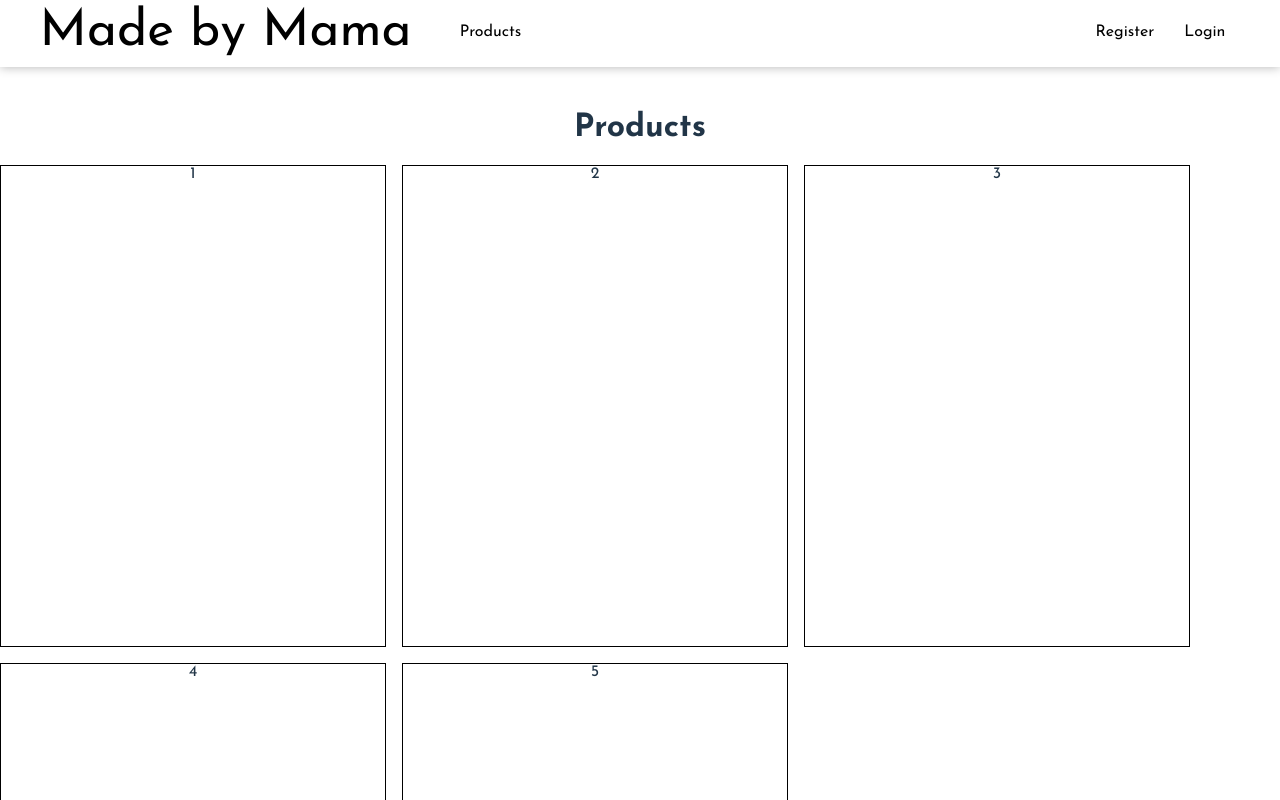
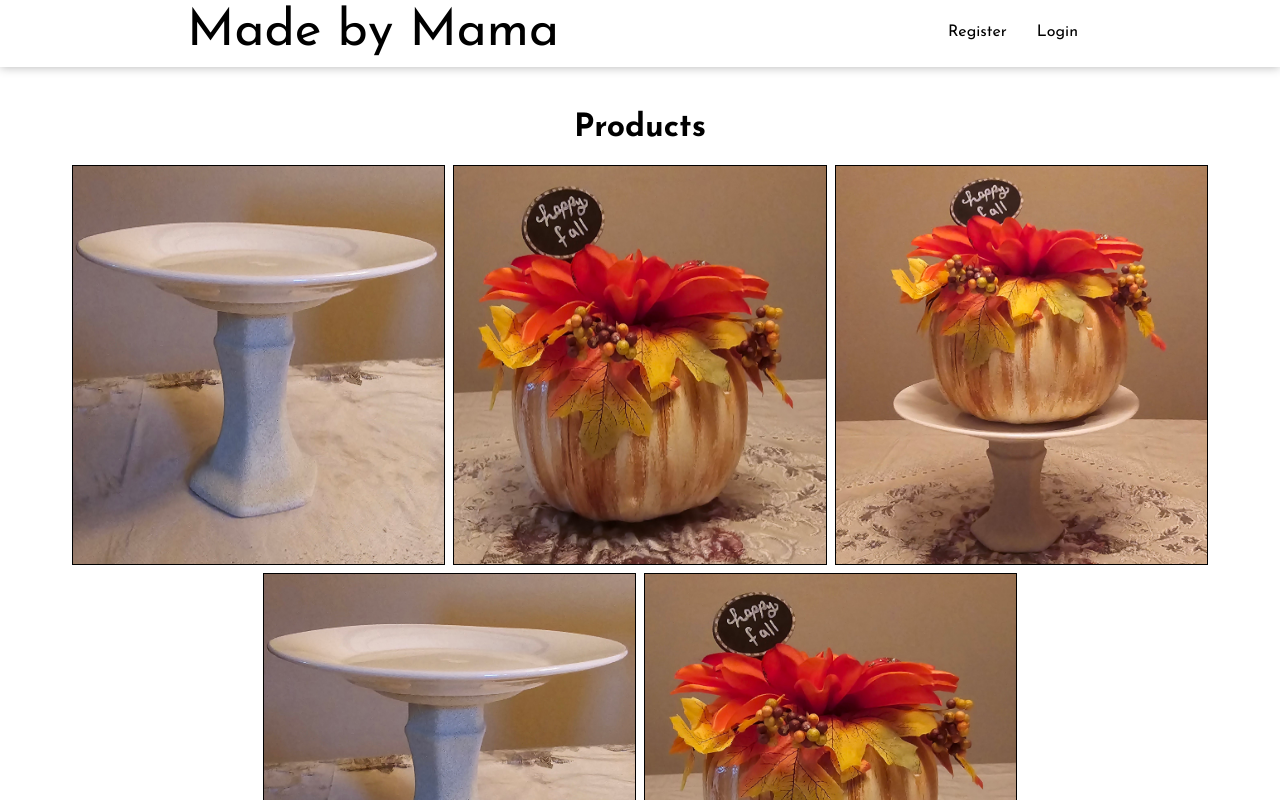
Before and after one commit to AladdinOmar61/mamas-home-crafts, a React (Vite) app: page /products in a window 1280 px wide. Built offline with nearby package versions, Linux system fonts and the light colour scheme.

Commit message:
made a basic products page that shows a gallery of images to be sold

```diff
--- a/src/Pages/Products/Products.css
+++ b/src/Pages/Products/Products.css
@@ -1,20 +1,17 @@
 .products-header {
     margin-top: 7rem;
-}
-
-.product-container {
-    margin: 0 auto;
+    color: black;
 }
 
 .product-gallery {
     display: flex;
     flex-wrap: wrap;
-    justify-content: flex-start;
-    gap: 1rem;
+    justify-content: center;
+    gap: 0.5rem;
 }
 
 .product-item {
-    height: 30rem;
-    width: 30vw;
+    height: auto;
+    width: 29%;
     border: solid black 1px;
 }
--- a/src/Pages/Products/Products.jsx
+++ b/src/Pages/Products/Products.jsx
@@ -1,22 +1,26 @@
-import './Products.css'
+import "./Products.css";
 import Header from "../../components/Header/Header";
+import plateStand from "../../assets/images/plateOnStand.jpg";
+import pumpkin from "../../assets/images/pumpkin.jpg";
+import platePumpkin from "../../assets/images/platePumpkinStand.jpg";
 
 function Products() {
+  const Prodimages = [
+    plateStand,
+    pumpkin,
+    platePumpkin,
+    plateStand,
+    pumpkin,
+  ];
+
   return (
     <div className="products-page">
       <Header />
       <h1 className="products-header">Products</h1>
-      <div className='product-container'>
-      <div className='product-gallery'>
-        <div className='product-item'>1</div>
-        <div className='product-item'>2</div>
-        <div className='product-item'>3</div>
-        <div className='product-item'>4</div>
-        <div className='product-item'>5</div>
-        {/* <div className='product-item'>6</div> */}
-        {/* <div className='product-item'>7</div> */}
-        {/* <div className='product-item'>8</div> */}
-      </div>
+      <div className="product-gallery">
+        {Prodimages.map((img, index) => (
+          <img key={index} className="product-item" src={img} />
+        ))}
       </div>
     </div>
   );
--- a/src/components/Header/Header.css
+++ b/src/components/Header/Header.css
@@ -5,15 +5,15 @@
   background: white;
   box-shadow: 0 0 10px rgba(0, 0, 0, 0.3);
   line-height: 1.3;
-  position: absolute;
+  position: fixed;
   width: 100vw;
   top: 0;
   z-index: 10;
-  gap: 30rem;
 }
 
 .header-nav {
   display: flex;
+  flex-direction: row;
   align-items: center;
   justify-content: space-evenly;
   gap: 3rem;
@@ -35,10 +35,16 @@
 .website-title {
   color: black;
   font-size: 3.2em;
+  white-space: nowrap;
+  text-decoration: none;
 }
 
 .website-title:hover {
   color: black;
+}
+
+.icons {
+  display: flex;
 }
 
 .cart {
--- a/src/components/Header/Header.jsx
+++ b/src/components/Header/Header.jsx
@@ -20,10 +20,14 @@ function Header() {
   return (
     <div className="header">
       <div className="header-nav">
-      <Link to="/" className="website-title" style={{ textDecoration: "none" }}>
-        Made by Mama
-      </Link>
-      <Link to="/products" className="products">Products</Link>
+        <Link to="/" className="website-title">
+          Made by Mama
+        </Link>
+        {loggedIn && (
+          <Link to="/products" className="products">
+            Products
+          </Link>
+        )}
       </div>
       {loggedIn ? (
         <div className="icons">
@@ -86,17 +90,15 @@ function Header() {
               <p>Name of the product</p>
               <p>$59.00</p>
               <div className="cart-item-quantity">
-              <button className="subtract-item">-</button>
-              <p>0</p>
-               <button className="add-item">+</button>
+                <button className="subtract-item">-</button>
+                <p>0</p>
+                <button className="add-item">+</button>
               </div>
               <a href="">remove</a>
             </div>
           </div>
         </div>
-        <button className="checkout">
-          Checkout
-        </button>
+        <button className="checkout">Checkout</button>
       </ReactModal>
     </div>
   );
```
